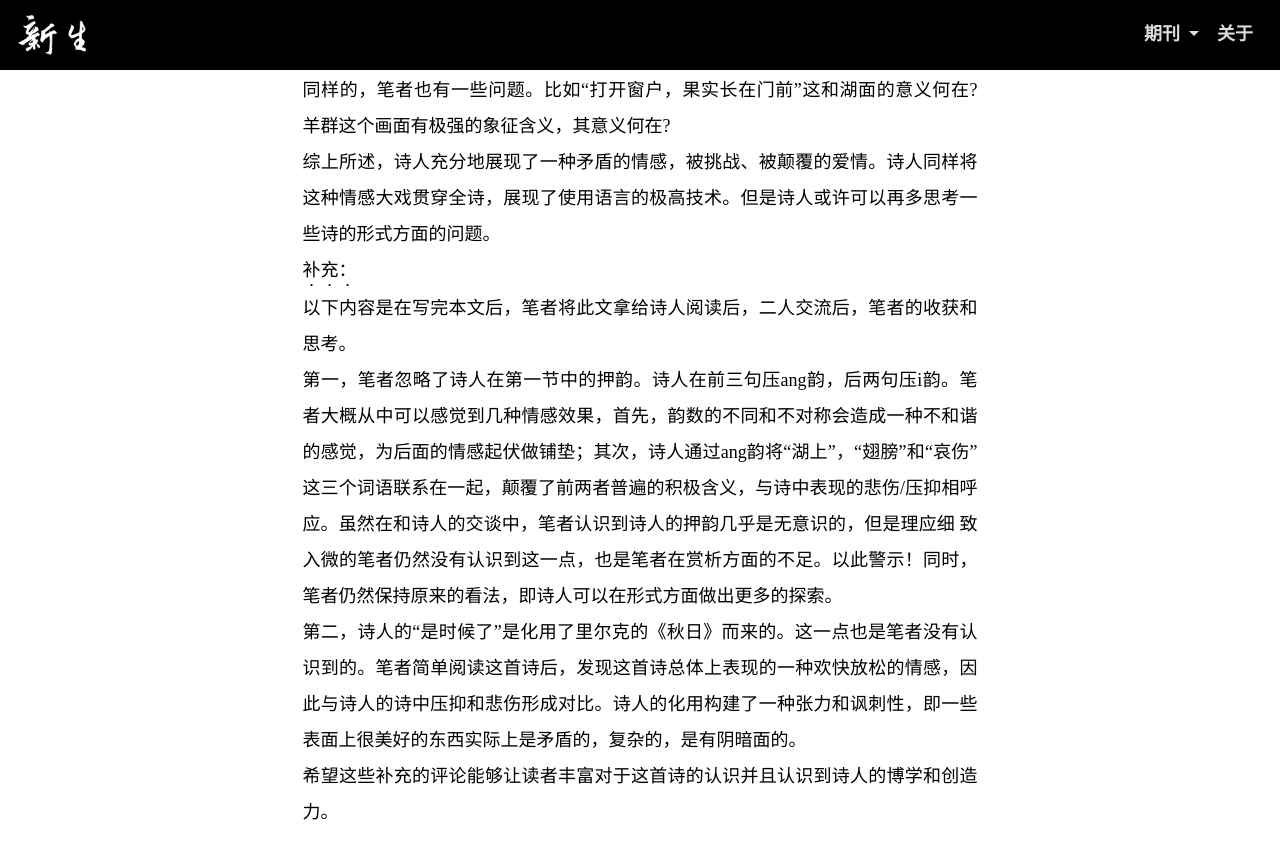
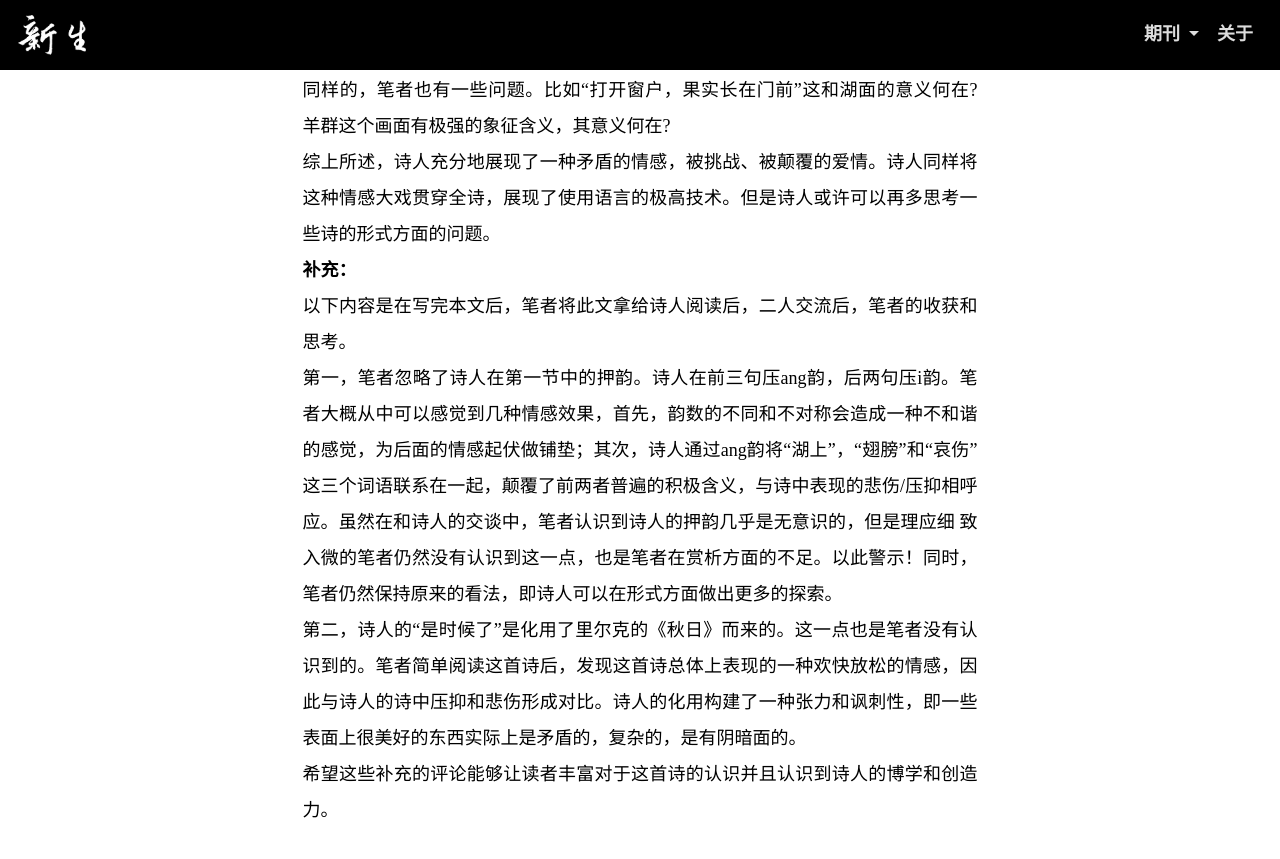
Before and after one commit to youshenmexindemingzima/rebirth, a Jekyll site: the page built from _articles/第三期/向心深处/矛盾的爱、精练的语言和欠佳的形式——评李思逸同学的《悲歌》.md, in a window 1280 px wide and 900 px high, scrolled down 2398 px. Shown: the top 859 px of the window. Built offline with Jekyll 4.4.1, drawn with Linux system fonts in a browser that asks for light colours; some web fonts are replaced.

```diff
--- a/_articles/第三期/向心深处/矛盾的爱、精练的语言和欠佳的形式——评李思逸同学的《悲歌》.md
+++ b/_articles/第三期/向心深处/矛盾的爱、精练的语言和欠佳的形式——评李思逸同学的《悲歌》.md
@@ -11,7 +11,7 @@ poem: false
 诗人的创造显然是优秀的。但是，这首诗在笔者看来也有不足之处。最主要的是，诗人似乎没有仔细考虑过诗歌的形式。这首诗的形式是散乱的，当然可能也是刻意为之，即展现这种矛盾的、不统一的情感。但是如果诗人在这里使用一种统一的格式，甚至是爱情诗的格式，那所造成的讽刺性和反差会更强烈，这首诗的解读空间和模糊性也会变得更为丰富。
 同样的，笔者也有一些问题。比如“打开窗户，果实长在门前”这和湖面的意义何在? 羊群这个画面有极强的象征含义，其意义何在?
 综上所述，诗人充分地展现了一种矛盾的情感，被挑战、被颠覆的爱情。诗人同样将这种情感大戏贯穿全诗，展现了使用语言的极高技术。但是诗人或许可以再多思考一些诗的形式方面的问题。
-*补充：*
+**补充：**
 以下内容是在写完本文后，笔者将此文拿给诗人阅读后，二人交流后，笔者的收获和思考。
 第一，笔者忽略了诗人在第一节中的押韵。诗人在前三句压ang韵，后两句压i韵。笔者大概从中可以感觉到几种情感效果，首先，韵数的不同和不对称会造成一种不和谐的感觉，为后面的情感起伏做铺垫；其次，诗人通过ang韵将“湖上”，“翅膀”和“哀伤” 这三个词语联系在一起，颠覆了前两者普遍的积极含义，与诗中表现的悲伤/压抑相呼应。虽然在和诗人的交谈中，笔者认识到诗人的押韵几乎是无意识的，但是理应细 致入微的笔者仍然没有认识到这一点，也是笔者在赏析方面的不足。以此警示！同时，笔者仍然保持原来的看法，即诗人可以在形式方面做出更多的探索。
 第二，诗人的“是时候了”是化用了里尔克的《秋日》而来的。这一点也是笔者没有认识到的。笔者简单阅读这首诗后，发现这首诗总体上表现的一种欢快放松的情感，因此与诗人的诗中压抑和悲伤形成对比。诗人的化用构建了一种张力和讽刺性，即一些表面上很美好的东西实际上是矛盾的，复杂的，是有阴暗面的。
```
